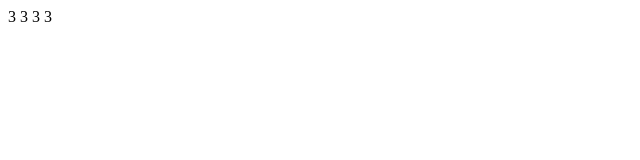
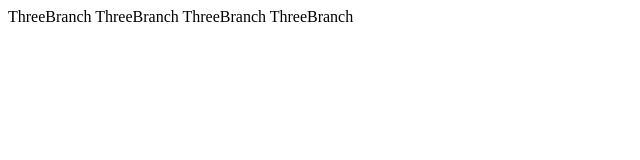
Before and after one commit to Mirudistok/Zero--Project, a plain HTML site: page index.html in a window 1280 px wide. Shown: the whole page, without its empty margins (0-640 px from the left). Drawn offline with Linux system fonts and the light colour scheme.

Commit message:
Add tags span with texts ThreeBranch

```diff
--- a/index.html
+++ b/index.html
@@ -9,10 +9,13 @@
 <body>
 
     <div>
-        <span>3</span>
-        <span>3</span>
-        <span>3</span>
-        <span>3</span>
+        <span>ThreeBranch</span>
+        <span>ThreeBranch</span>
+        <span>ThreeBranch</span>
+        <span>ThreeBranch</span>
+        <span></span>
+        <span></span>
+        <span></span>
     </div>
 </body>
 </html>
```
